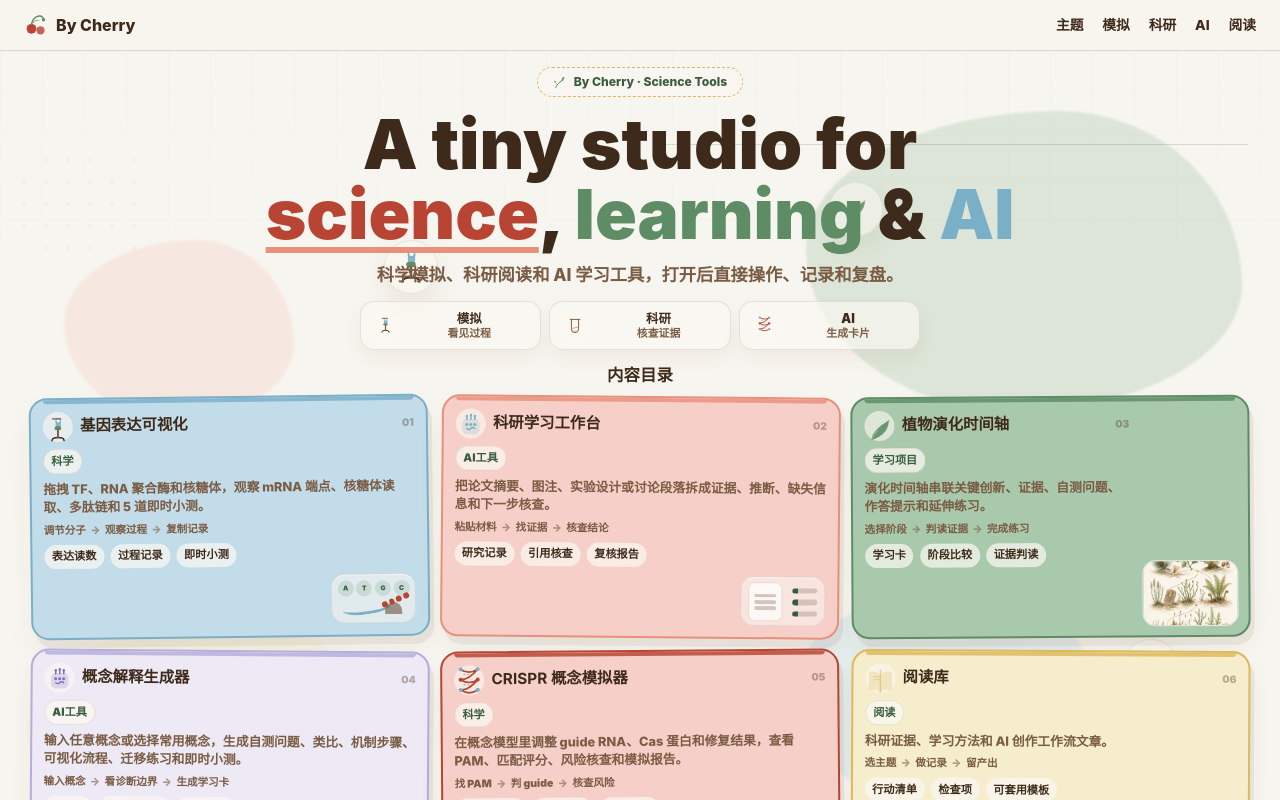
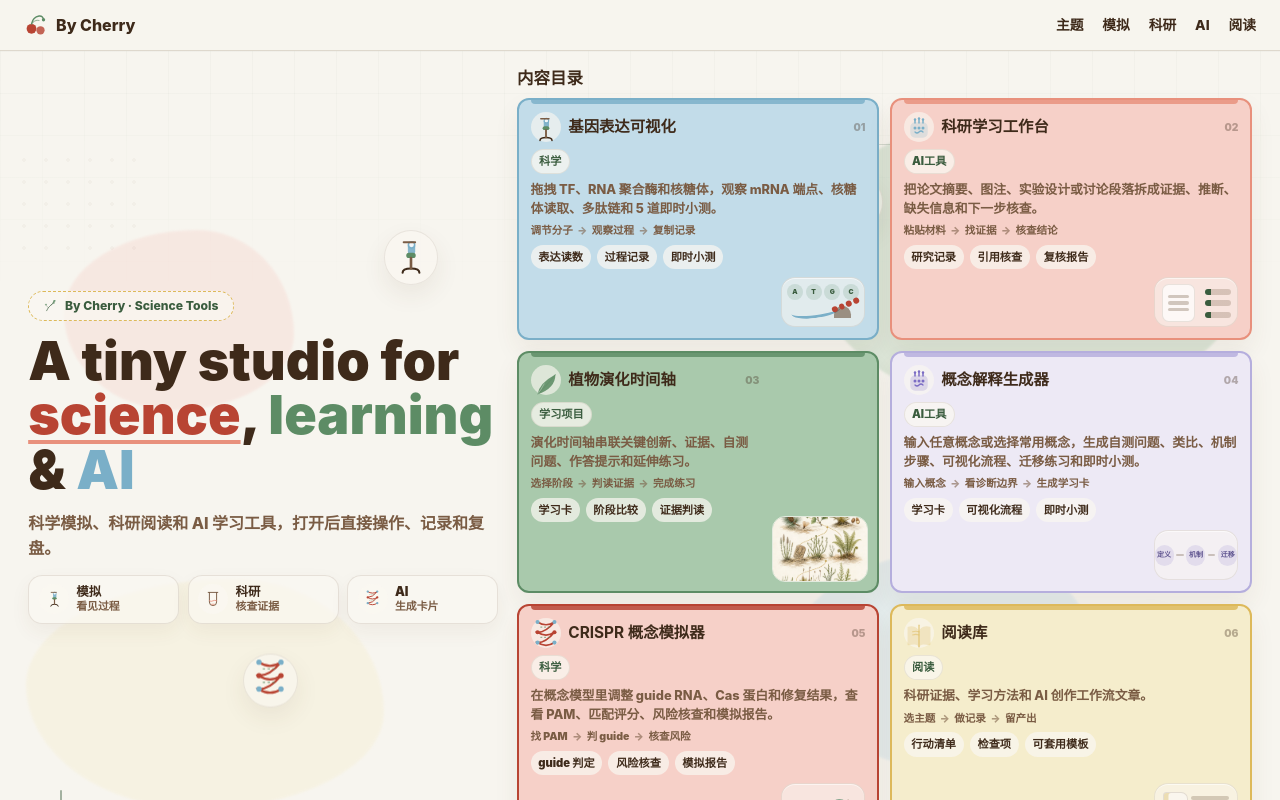
Before and after one commit to liruirui321/Bycherry, a React (Vite) app: page / in a window 1280 px wide. Built offline with nearby package versions, Linux system fonts and the light colour scheme.

Commit message:
Rebalance homepage hero

```diff
--- a/src/app/components/Hero.tsx
+++ b/src/app/components/Hero.tsx
@@ -130,7 +130,7 @@ export function Hero() {
         minHeight: "calc(100vh - 50px)",
         position: "relative",
         overflow: "hidden",
-        padding: "1rem 1.5rem 1.08rem",
+        padding: "1.1rem clamp(1rem, 2.2vw, 2rem) 1.25rem",
         width: "100%",
         maxWidth: "100%",
         boxSizing: "border-box",
@@ -157,9 +157,9 @@ export function Hero() {
         <div className="hero-float-deco hero-float-leaf"><IconLeafSmall size={28} color="var(--cherry-sage)" /></div>
       </div>
 
-      <div className="hero-inner" style={{ position: "relative", zIndex: 2, maxWidth: 1220, width: "100%", minWidth: 0, margin: "0 auto", boxSizing: "border-box" }}>
-        <div className="hero-layout" style={{ display: "grid", gap: "1rem", alignItems: "center", justifyItems: "center", minWidth: 0 }}>
-          <div className="hero-copy-panel" style={{ minWidth: 0, display: "grid", gap: "0.72rem", justifyItems: "center", textAlign: "center", maxWidth: 820 }}>
+      <div className="hero-inner" style={{ position: "relative", zIndex: 2, maxWidth: 1560, width: "100%", minWidth: 0, margin: "0 auto", boxSizing: "border-box" }}>
+        <div className="hero-layout" style={{ display: "grid", gridTemplateColumns: "minmax(340px, 0.78fr) minmax(720px, 1.22fr)", gap: "1.2rem", alignItems: "stretch", justifyItems: "stretch", minWidth: 0 }}>
+          <div className="hero-copy-panel" style={{ minWidth: 0, display: "grid", gap: "0.78rem", alignContent: "center", justifyItems: "start", textAlign: "left", maxWidth: 560 }}>
             <div style={{ display: "inline-flex", alignItems: "center", gap: 8, width: "fit-content", border: "1.5px dashed var(--cherry-yellow)", borderRadius: 999, padding: "0.32rem 0.92rem", color: "var(--cherry-forest)", fontSize: "0.76rem", fontWeight: 850, background: "rgba(250,247,241,0.72)", letterSpacing: 0 }}>
               <IconBranch size={13} color="var(--cherry-forest)" />
               By Cherry · Science Tools
@@ -169,7 +169,7 @@ export function Hero() {
               className="hero-title"
               style={{
                 fontFamily: "-apple-system, BlinkMacSystemFont, 'Segoe UI', sans-serif",
-                fontSize: "clamp(3rem, 5.4vw, 5.2rem)",
+                fontSize: "clamp(3rem, 4.2vw, 5.1rem)",
                 fontWeight: 900,
                 lineHeight: 1.02,
                 color: "var(--cherry-warm-brown)",
@@ -185,10 +185,10 @@ export function Hero() {
               {" & "}
               <span style={{ color: "var(--cherry-blue)" }}>AI</span>
             </h1>
-            <p style={{ margin: 0, color: "var(--cherry-warm-mid)", fontSize: "clamp(1rem, 1.35vw, 1.14rem)", lineHeight: 1.62, fontWeight: 760, maxWidth: 660 }}>
+            <p style={{ margin: 0, color: "var(--cherry-warm-mid)", fontSize: "clamp(1rem, 1.25vw, 1.12rem)", lineHeight: 1.62, fontWeight: 760, maxWidth: 520 }}>
               科学模拟、科研阅读和 AI 学习工具，打开后直接操作、记录和复盘。
             </p>
-            <div className="hero-scope-strip" role="list" aria-label="内容范围" style={{ display: "grid", gridTemplateColumns: "repeat(3, minmax(0, 1fr))", gap: "0.52rem", width: "min(100%, 560px)" }}>
+            <div className="hero-scope-strip" role="list" aria-label="内容范围" style={{ display: "grid", gridTemplateColumns: "repeat(3, minmax(0, 1fr))", gap: "0.52rem", width: "min(100%, 520px)" }}>
               {[
                 { label: "模拟", detail: "看见过程", icon: <IconMicroscope size={19} color="var(--cherry-blue)" /> },
                 { label: "科研", detail: "核查证据", icon: <IconTestTube size={18} color="var(--cherry-peach)" /> },
@@ -205,8 +205,8 @@ export function Hero() {
             </div>
           </div>
 
-          <div className="hero-featured-panel" style={{ minWidth: 0, display: "grid", gap: "0.62rem", width: "100%" }}>
-            <h2 style={{ margin: 0, color: "var(--cherry-warm-brown)", fontSize: "1.03rem", lineHeight: 1.2, fontWeight: 950, textAlign: "center" }}>内容目录</h2>
+          <div className="hero-featured-panel" style={{ minWidth: 0, display: "grid", gap: "0.62rem", width: "100%", alignContent: "center" }}>
+            <h2 style={{ margin: 0, color: "var(--cherry-warm-brown)", fontSize: "1.03rem", lineHeight: 1.2, fontWeight: 950, textAlign: "left" }}>内容目录</h2>
             <nav id="works" className="hero-entry-grid" aria-label="内容目录" style={{ display: "grid", gridTemplateColumns: "repeat(3, minmax(0, 1fr))", gridAutoRows: "minmax(152px, auto)", gap: "0.76rem", minWidth: 0, maxWidth: "100%", boxSizing: "border-box" }}>
               {entries.map((entry, index) => (
                 <a
@@ -221,7 +221,7 @@ export function Hero() {
                   style={{
                     background: entry.color,
                     border: `2px solid ${entry.border}`,
-                    borderRadius: 18,
+                    borderRadius: 12,
                     padding: entry.featuredImage ? "0.72rem 7.35rem 0.68rem 0.72rem" : "0.72rem 0.72rem 0.68rem",
                     color: "var(--cherry-warm-brown)",
                     textDecoration: "none",
@@ -236,8 +236,8 @@ export function Hero() {
                     maxWidth: "100%",
                     minHeight: 152,
                     boxSizing: "border-box",
-                    boxShadow: "4px 8px 0 rgba(94,68,42,0.08), 0 14px 28px rgba(94,68,42,0.05)",
-                    transform: `rotate(${[-0.7, 0.52, -0.36, 0.44, -0.48, 0.28][index % 6]}deg)`,
+                    boxShadow: "0 12px 26px rgba(94,68,42,0.07)",
+                    transform: "none",
                   }}
                 >
                   <span aria-hidden="true" style={{ position: "absolute", left: "0.74rem", right: "0.74rem", top: 0, height: 4, borderRadius: "0 0 999px 999px", background: entry.border, opacity: 0.82 }} />
@@ -418,6 +418,22 @@ export function Hero() {
         @keyframes heroFloatDeco {
           0%, 100% { transform: translateY(0); }
           50% { transform: translateY(-8px); }
+        }
+
+        @media (min-width: 1180px) {
+          .hero-featured-panel {
+            max-width: 820px !important;
+            justify-self: end !important;
+          }
+
+          .hero-entry-grid {
+            grid-template-columns: repeat(2, minmax(0, 1fr)) !important;
+            gap: 0.7rem !important;
+          }
+
+          .hero-entry-row {
+            min-height: 152px !important;
+          }
         }
 
         @media (max-width: 860px) {
```
